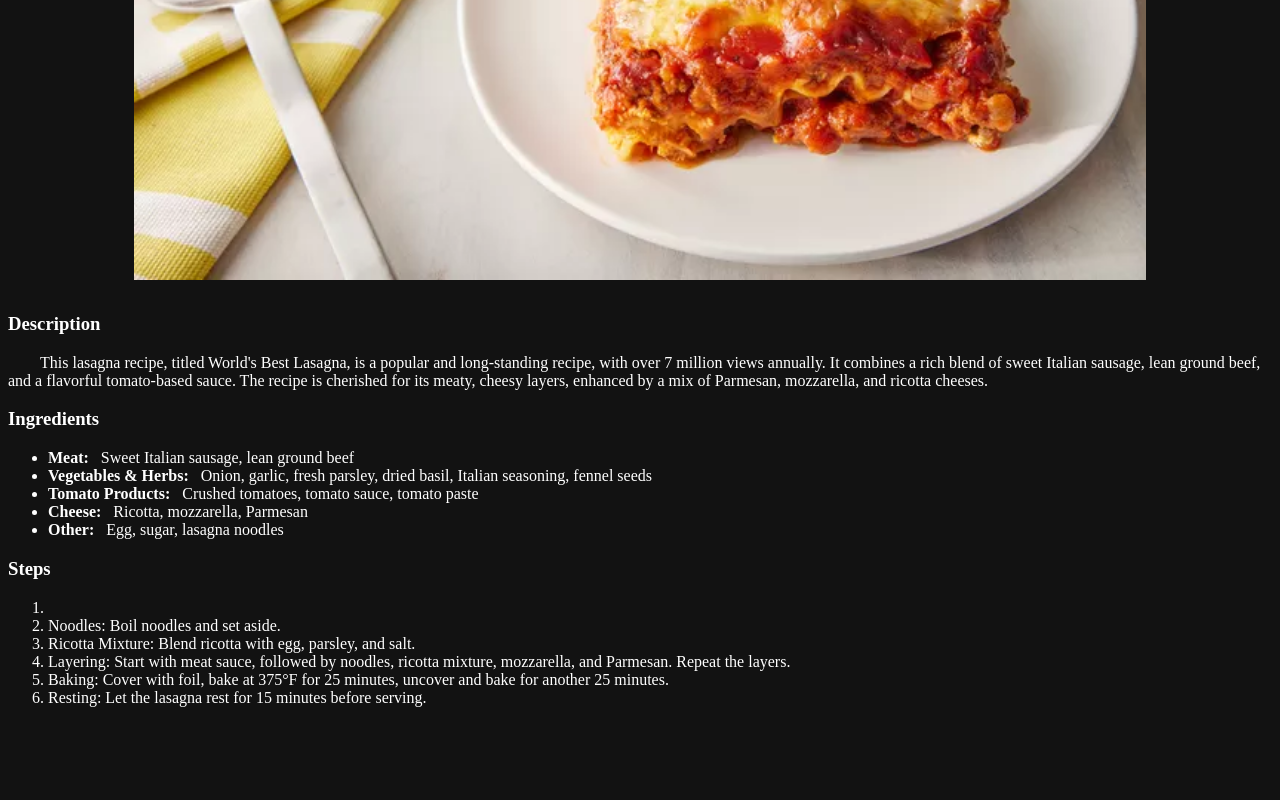
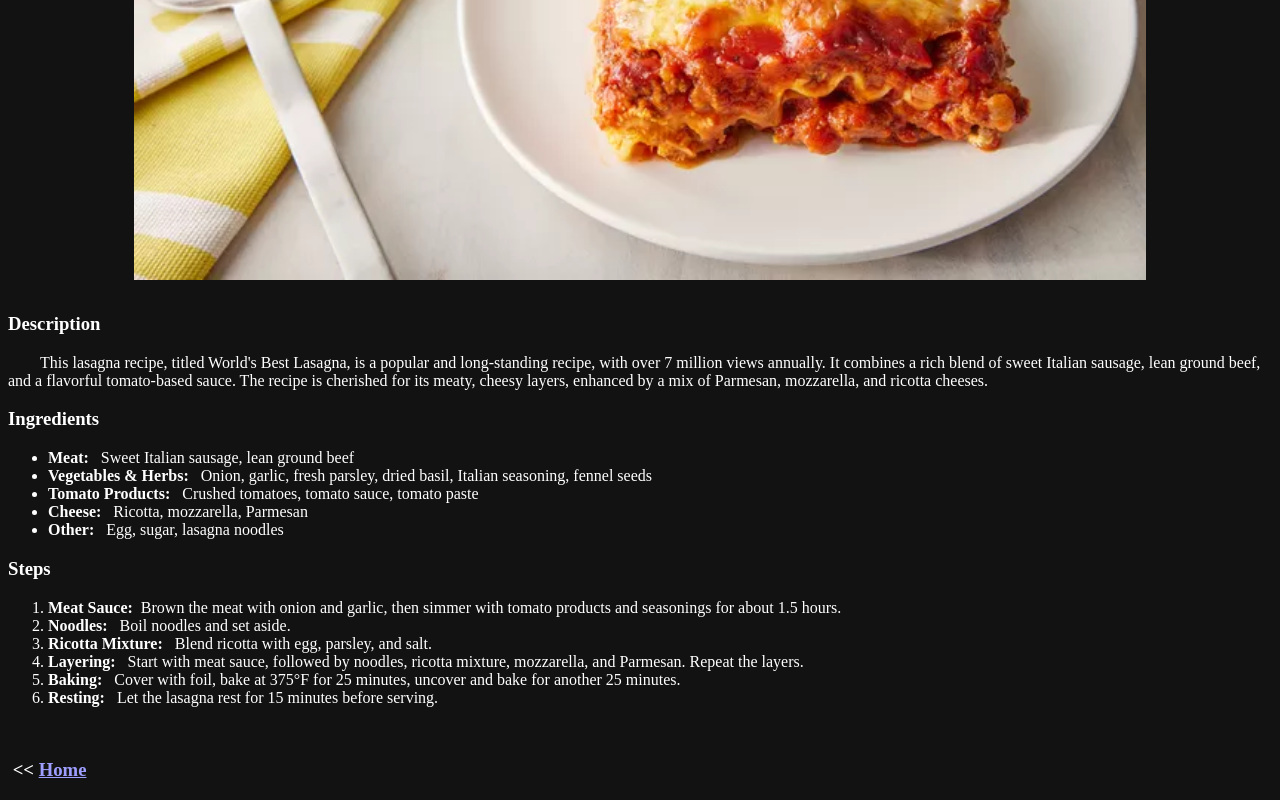
Before and after one commit to vigneshbytes/odin-recipes, a plain HTML site: page recipes/lasagna.html in a window 1280 px wide. Shown: the part 645-1445 px from the top of the page. Before the commit the page ends 1368 px from the top, so only its background shows below. Drawn offline with Linux system fonts and the light colour scheme.

Commit message:
missed committing text formatting

```diff
--- a/recipes/lasagna.html
+++ b/recipes/lasagna.html
@@ -7,7 +7,7 @@
     <title>Document</title>
 </head>
 <body>
-    <h3> << <a href="../index.html" >Home </a></h3>
+    <h3>  &nbsp;<<  <a href="../index.html" >Home </a></h3>
     <br>
     <h1>Lasagna Recipe</h1>
     <img
@@ -31,13 +31,15 @@
 
     <h3> Steps</h3>
     <ol>
-        <li><Meat Sauce: Brown the meat with onion and garlic, then simmer with tomato products and seasonings for about 1.5 hours.</li>
-        <li>Noodles: Boil noodles and set aside.</li>
-        <li>Ricotta Mixture: Blend ricotta with egg, parsley, and salt.</li>
-        <li>Layering: Start with meat sauce, followed by noodles, ricotta mixture, mozzarella, and Parmesan. Repeat the layers.</li>
-        <li>Baking: Cover with foil, bake at 375°F for 25 minutes, uncover and bake for another 25 minutes.</li>
-        <li>Resting: Let the lasagna rest for 15 minutes before serving.</li>
+        <li><b>Meat Sauce:&ensp;</b>Brown the meat with onion and garlic, then simmer with tomato products and seasonings for about 1.5 hours.</li>
+        <li><b>Noodles:&ensp;</b> Boil noodles and set aside.</li>
+        <li><b>Ricotta Mixture:&ensp;</b> Blend ricotta with egg, parsley, and salt.</li>
+        <li><b>Layering:&ensp;</b> Start with meat sauce, followed by noodles, ricotta mixture, mozzarella, and Parmesan. Repeat the layers.</li>
+        <li><b>Baking:&ensp;</b> Cover with foil, bake at 375°F for 25 minutes, uncover and bake for another 25 minutes.</li>
+        <li><b>Resting:&ensp;</b> Let the lasagna rest for 15 minutes before serving.</li>
     </ol>
+    <br>
+    <h3> &nbsp;<< <a href="../index.html" >Home </a></h3>
 
 </body>
 </html>
```
